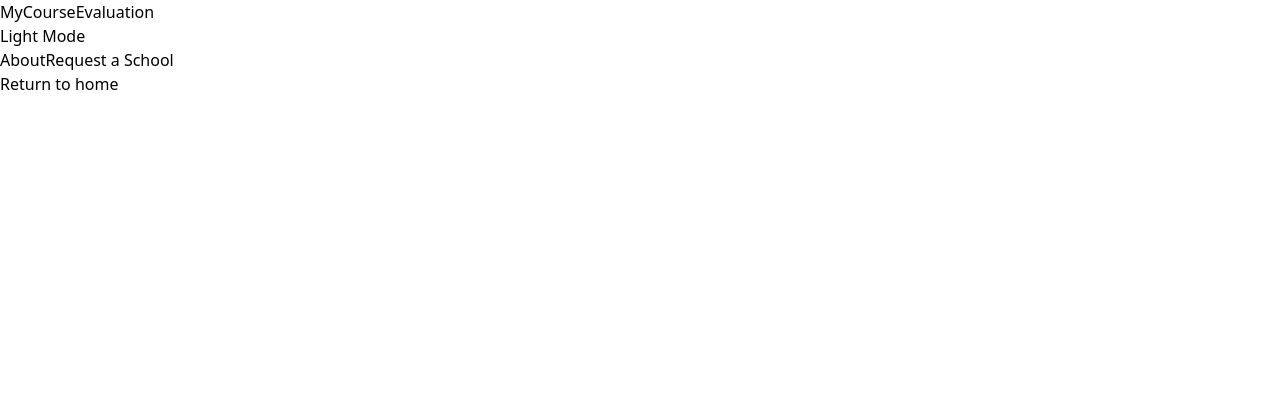
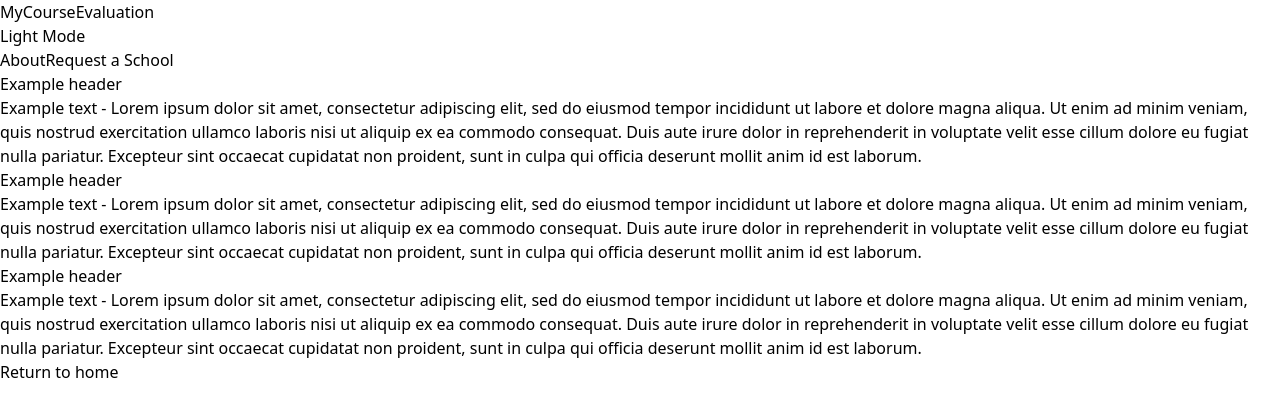
Before and after one commit to chrisj117/CS-472-GROUP-2-PROJECT, a React (Vite) app in the folder web/: page /about in a window 1280 px wide. Shown: the top 416 px of the page. Built offline with nearby package versions, Linux system fonts and the light colour scheme.

Commit message:
added example text sections

```diff
--- a/web/src/pages/About.jsx
+++ b/web/src/pages/About.jsx
@@ -1,10 +1,20 @@
 const About = () => {
   return (
-    <div className="grid h-screen place-items-center">
+    <div className="flex flex-col items-center py-6 h-screen w-screen">
       {/* Top of page: Navbar (see components/Navbar.jsx) */}
       {/* Middle of page: "About" content */}
-
-
+      <h1 className="w-6/12 text-xl font-extrabold mb-4">Example header</h1>
+      <p className="w-6/12 text-m mb-8">
+        Example text - Lorem ipsum dolor sit amet, consectetur adipiscing elit, sed do eiusmod tempor incididunt ut labore et dolore magna aliqua. Ut enim ad minim veniam, quis nostrud exercitation ullamco laboris nisi ut aliquip ex ea commodo consequat. Duis aute irure dolor in reprehenderit in voluptate velit esse cillum dolore eu fugiat nulla pariatur. Excepteur sint occaecat cupidatat non proident, sunt in culpa qui officia deserunt mollit anim id est laborum.
+      </p>
+      <h1 className="w-6/12 text-xl font-extrabold mb-4">Example header</h1>
+      <p className="w-6/12 text-m mb-8">
+        Example text - Lorem ipsum dolor sit amet, consectetur adipiscing elit, sed do eiusmod tempor incididunt ut labore et dolore magna aliqua. Ut enim ad minim veniam, quis nostrud exercitation ullamco laboris nisi ut aliquip ex ea commodo consequat. Duis aute irure dolor in reprehenderit in voluptate velit esse cillum dolore eu fugiat nulla pariatur. Excepteur sint occaecat cupidatat non proident, sunt in culpa qui officia deserunt mollit anim id est laborum.
+      </p>
+      <h1 className="w-6/12 text-xl font-extrabold mb-4">Example header</h1>
+      <p className="w-6/12 text-m mb-8">
+        Example text - Lorem ipsum dolor sit amet, consectetur adipiscing elit, sed do eiusmod tempor incididunt ut labore et dolore magna aliqua. Ut enim ad minim veniam, quis nostrud exercitation ullamco laboris nisi ut aliquip ex ea commodo consequat. Duis aute irure dolor in reprehenderit in voluptate velit esse cillum dolore eu fugiat nulla pariatur. Excepteur sint occaecat cupidatat non proident, sunt in culpa qui officia deserunt mollit anim id est laborum.
+      </p>
 
       {/* Bottom of page: Return home button*/}
       <div className="py-6">
```
